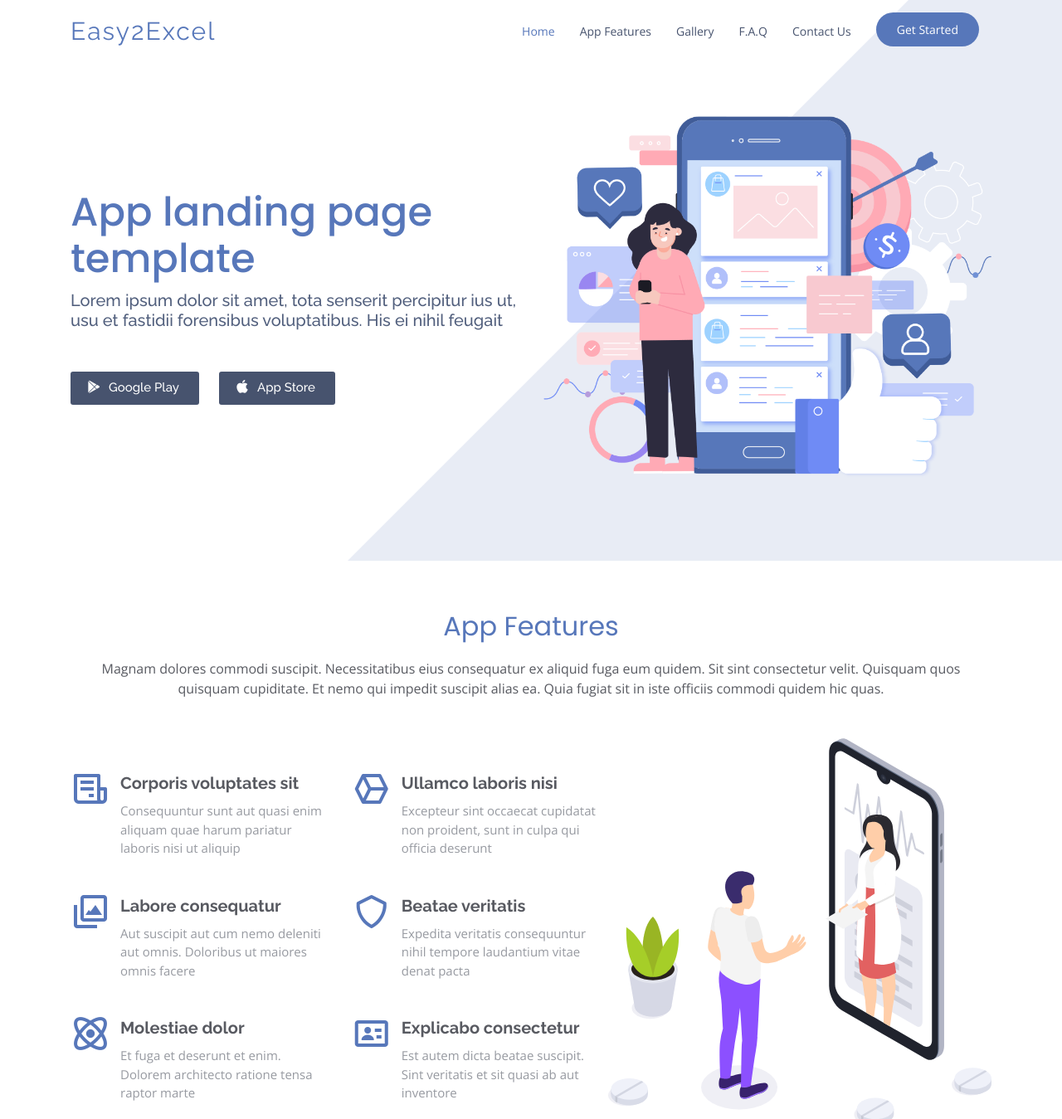
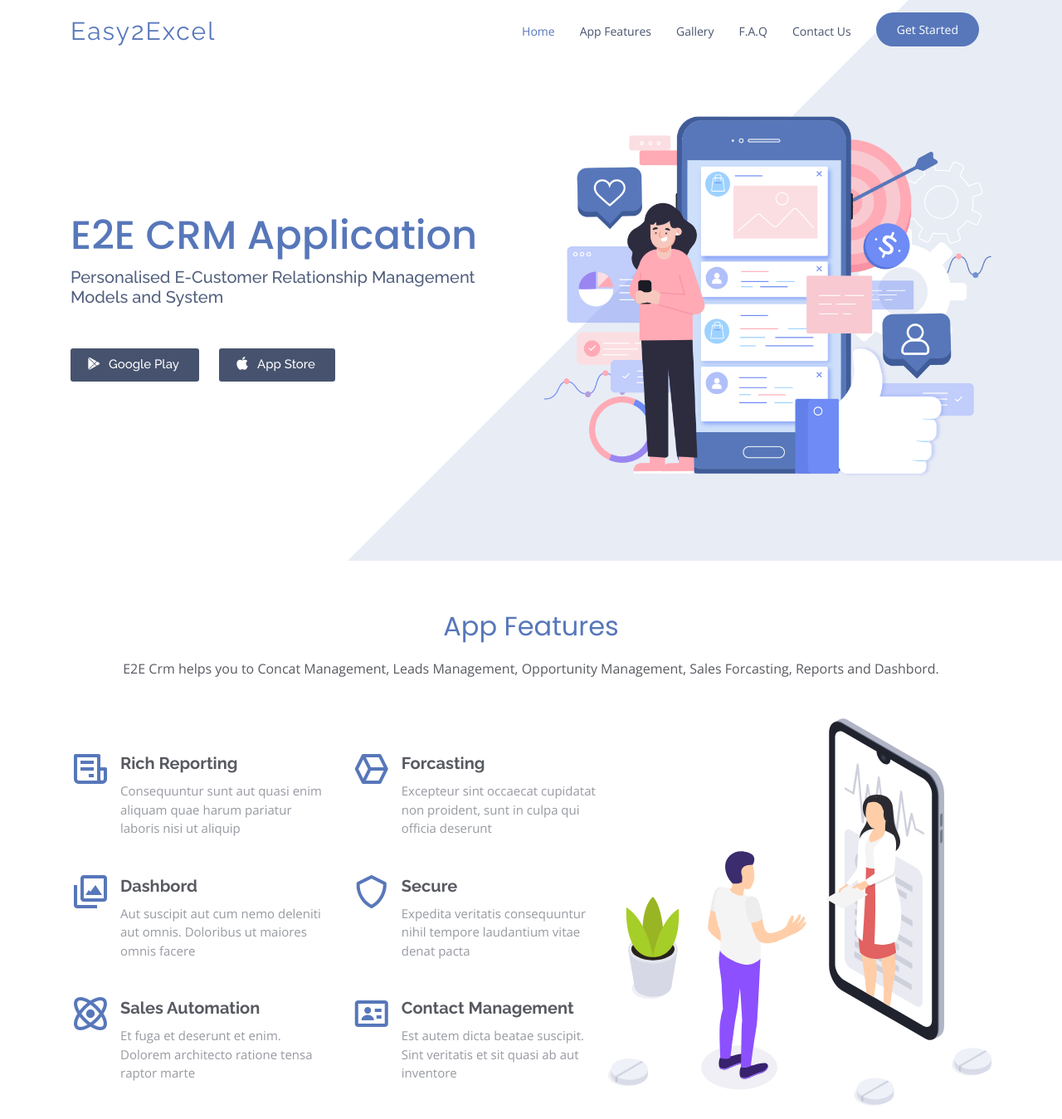
Before and after one commit to anil7017/ananta, a plain HTML site: page index.html in a window 1280 px wide. Shown: the top 1349 px of the page at 83% size. Drawn offline with nearby package versions, Linux system fonts and the light colour scheme.

Commit message:
add feature details

```diff
--- a/index.html
+++ b/index.html
@@ -70,8 +70,8 @@
       <div class="row">
         <div class="col-lg-6 d-lg-flex flex-lg-column justify-content-center align-items-stretch pt-5 pt-lg-0 order-2 order-lg-1" data-aos="fade-up">
           <div>
-            <h1>App landing page template</h1>
-            <h2>Lorem ipsum dolor sit amet, tota senserit percipitur ius ut, usu et fastidii forensibus voluptatibus. His ei nihil feugait</h2>
+            <h1>E2E CRM Application</h1>
+            <h2>Personalised E-Customer Relationship Management Models and System </h2>
             <a href="#" class="download-btn"><i class="bx bxl-play-store"></i> Google Play</a>
             <a href="#" class="download-btn"><i class="bx bxl-apple"></i> App Store</a>
           </div>
@@ -92,7 +92,7 @@
 
         <div class="section-title">
           <h2>App Features</h2>
-          <p>Magnam dolores commodi suscipit. Necessitatibus eius consequatur ex aliquid fuga eum quidem. Sit sint consectetur velit. Quisquam quos quisquam cupiditate. Et nemo qui impedit suscipit alias ea. Quia fugiat sit in iste officiis commodi quidem hic quas.</p>
+          <p>E2E Crm helps you to Concat Management, Leads Management, Opportunity Management, Sales Forcasting, Reports and Dashbord.</p>
         </div>
 
         <div class="row no-gutters">
@@ -101,32 +101,32 @@
               <div class="row">
                 <div class="col-md-6 icon-box" data-aos="fade-up">
                   <i class="bx bx-receipt"></i>
-                  <h4>Corporis voluptates sit</h4>
+                  <h4>Rich Reporting</h4>
                   <p>Consequuntur sunt aut quasi enim aliquam quae harum pariatur laboris nisi ut aliquip</p>
                 </div>
                 <div class="col-md-6 icon-box" data-aos="fade-up" data-aos-delay="100">
                   <i class="bx bx-cube-alt"></i>
-                  <h4>Ullamco laboris nisi</h4>
+                  <h4>Forcasting</h4>
                   <p>Excepteur sint occaecat cupidatat non proident, sunt in culpa qui officia deserunt</p>
                 </div>
                 <div class="col-md-6 icon-box" data-aos="fade-up" data-aos-delay="200">
                   <i class="bx bx-images"></i>
-                  <h4>Labore consequatur</h4>
+                  <h4>Dashbord</h4>
                   <p>Aut suscipit aut cum nemo deleniti aut omnis. Doloribus ut maiores omnis facere</p>
                 </div>
                 <div class="col-md-6 icon-box" data-aos="fade-up" data-aos-delay="300">
                   <i class="bx bx-shield"></i>
-                  <h4>Beatae veritatis</h4>
+                  <h4>Secure</h4>
                   <p>Expedita veritatis consequuntur nihil tempore laudantium vitae denat pacta</p>
                 </div>
                 <div class="col-md-6 icon-box" data-aos="fade-up" data-aos-delay="400">
                   <i class="bx bx-atom"></i>
-                  <h4>Molestiae dolor</h4>
+                  <h4>Sales Automation</h4>
                   <p>Et fuga et deserunt et enim. Dolorem architecto ratione tensa raptor marte</p>
                 </div>
                 <div class="col-md-6 icon-box" data-aos="fade-up" data-aos-delay="500">
                   <i class="bx bx-id-card"></i>
-                  <h4>Explicabo consectetur</h4>
+                  <h4>Contact Management</h4>
                   <p>Est autem dicta beatae suscipit. Sint veritatis et sit quasi ab aut inventore</p>
                 </div>
               </div>
```
